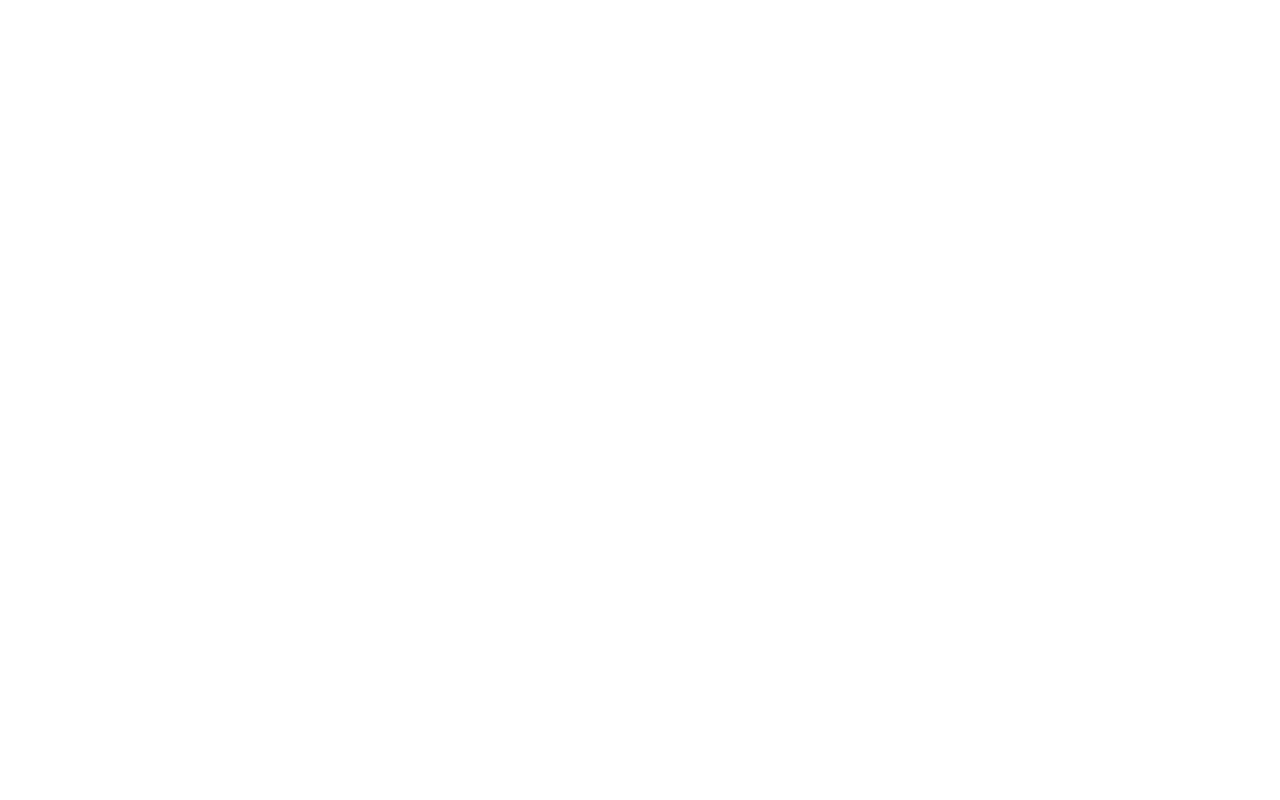
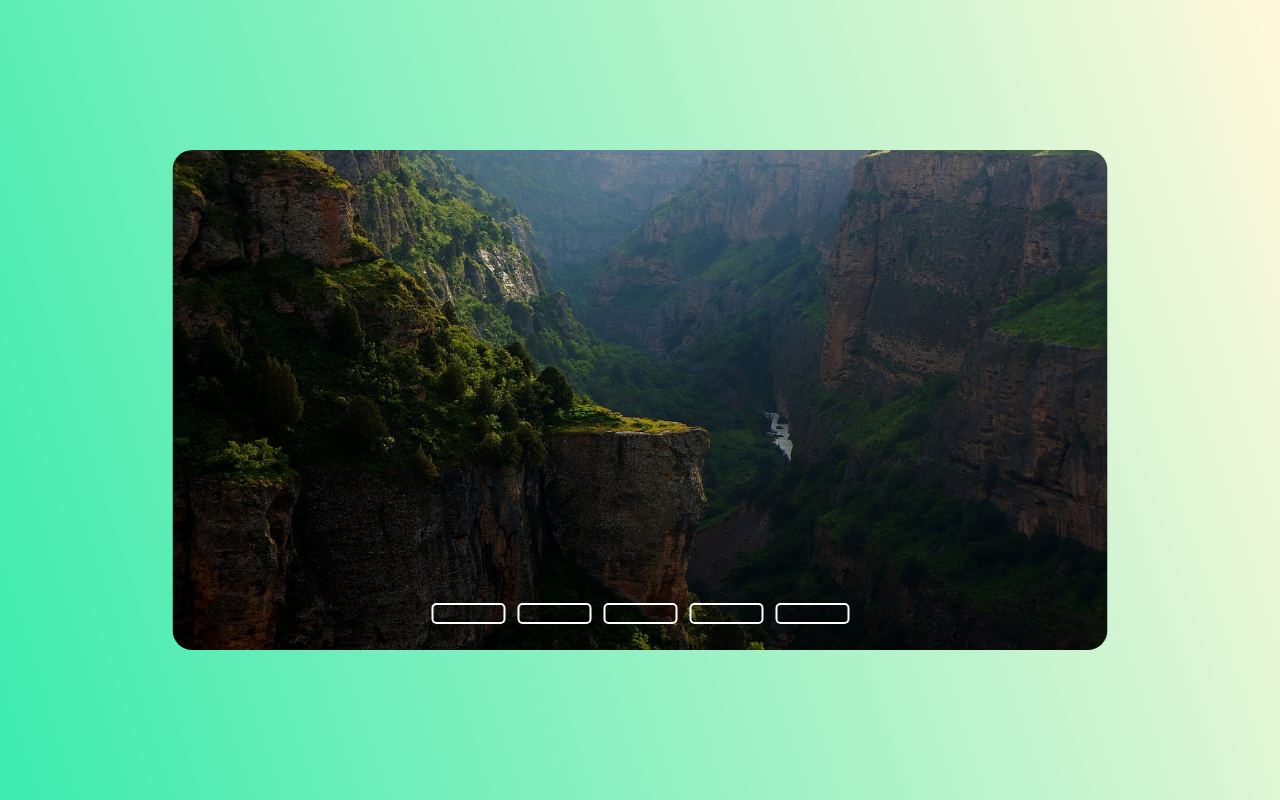
Before and after one commit to WilliamReisO/Generation, a plain HTML site: page index.html in a window 1280 px wide. Drawn offline with Linux system fonts and the light colour scheme.

Commit message:
novabranch

```diff
--- a/index.html
+++ b/index.html
@@ -1,15 +1,46 @@
 <!DOCTYPE html>
-<html lang="pt-br">
+<html lang="PT-br">
 
 <head>
     <meta charset="UTF-8">
     <meta http-equiv="X-UA-Compatible" content="IE=edge">
     <meta name="viewport" content="width=device-width, initial-scale=1.0">
-    <title>Document</title>
+    <link rel="stylesheet" href="style.css">
+    <title>Imagen slider</title>
 </head>
 
 <body>
+    <div class="slider-container">
+        <div class="image-container">
+            <input type="radio" nome="slide" id="slide1" checked>
+            <input type="radio" nome="slide" id="slide2">
+            <input type="radio" nome="slide" id="slide3">
+            <input type="radio" nome="slide" id="slide4">
+            <input type="radio" nome="slide" id="slide5">
 
+            <div class="slide s1">
+                <img src="img/canyon-gc7e58f9f4_1280.jpg" alt="Canion">
+            </div>
+            <div class="slide s2">
+                <img src="img/fog-g6db1c825d_1280.jpg" alt="Campo com neblina">
+            </div>
+            <div class="slide s3">
+                <img src="img/hills-gbb2754b09_1280.jpg" alt="Ravina fria">
+            </div>
+            <div class="slide s4">
+                <img src="img/lake-gb78828758_1280.jpg" alt="lago no fim de tarde">
+            </div>
+            <div class="slide s5">
+                <img src="img/mountains-gf8650d9d0_1280.jpg" alt="Amanhecer nas montanhas" </div>
+            </div>
+            <div class="navigation">
+                <label class="bar" for="slide"></label>
+                <label class="bar" for="slide2"></label>
+                <label class="bar" for="slide3"></label>
+                <label class="bar" for="slide4"></label>
+                <label class="bar" for="slide5"></label>
+            </div>
+        </div>
 </body>
 
 </html>
--- /dev/null
+++ b/style.css
@@ -0,0 +1,82 @@
+body {
+    margin: 0px;
+    padding: 0px;
+    height: 100vh;
+    width: 100vh;
+    background: linear-gradient(72deg, #3DEBB0 1%, cornsilk 99%);
+}
+
+.slider-container {
+    height: 500px;
+    width: 935px;
+    border-radius: 20px;
+    overflow: hidden;
+    position: absolute;
+    top: 50%;
+    left: 50%;
+    transform: translate(-50%, -50%);
+}
+
+.image-container {
+    display: flex;
+    width: 500%;
+    height: 100%;
+}
+
+.navigation {
+    position: absolute;
+    bottom: 20px;
+    left: 50%;
+    transform: translate(-50%);
+    display: flex;
+}
+
+.bar {
+    width: 70px;
+    height: 17px;
+    border: 2px solid white;
+    margin: 6px;
+    border-radius: 5px;
+    cursor: pointer;
+    transition: 0.8s;
+}
+
+.bar:hover {
+    background: whitesmoke;
+}
+
+input {
+    display: none;
+}
+
+.slide {
+    width: 20%;
+    transition: 0.6s;
+    display: flex;
+
+}
+
+.slide img {
+    width: 100%;
+    height: 100%;
+}
+
+#slide:checked~.s1 {
+    margin-left: 0%;
+}
+
+#slide2:checked~.s1 {
+    margin-left: -20%;
+}
+
+#slide3:checked~.s1 {
+    margin-left: -40%;
+}
+
+#slide4:checked~.s1 {
+    margin-left: -60%;
+}
+
+#slide5:checked~.s1 {
+    margin-left: -80%;
+}
```
Also changed, not shown: img/canyon-gc7e58f9f4_1280.jpg (added), img/fog-g6db1c825d_1280.jpg (added), img/hills-gbb2754b09_1280.jpg (added), img/lake-gb78828758_1280.jpg (added), img/mountains-gf8650d9d0_1280.jpg (added).
